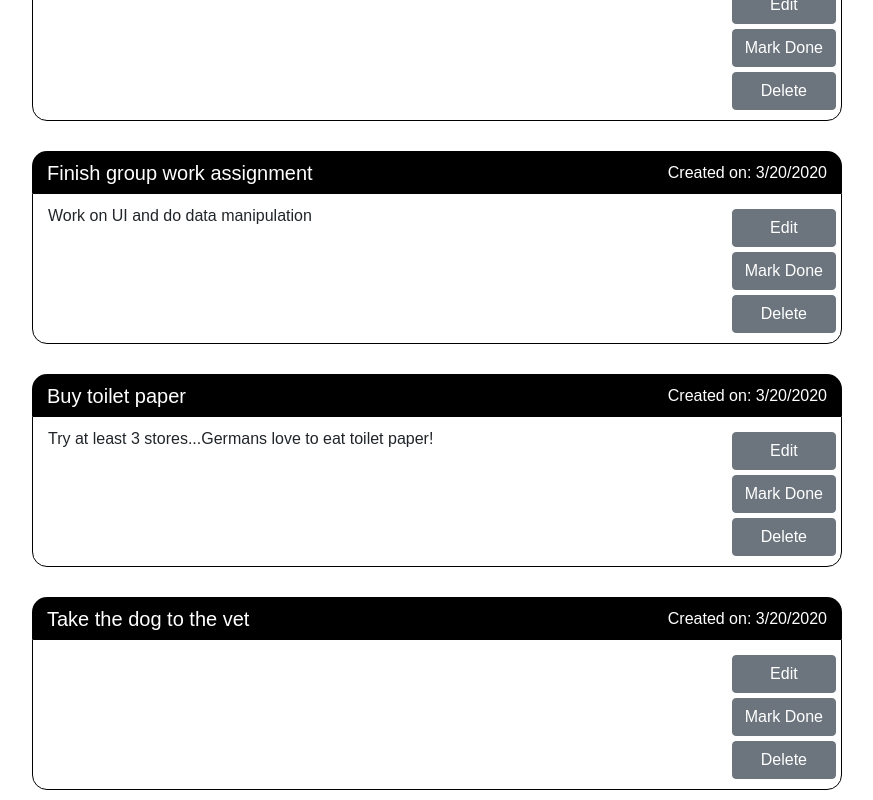
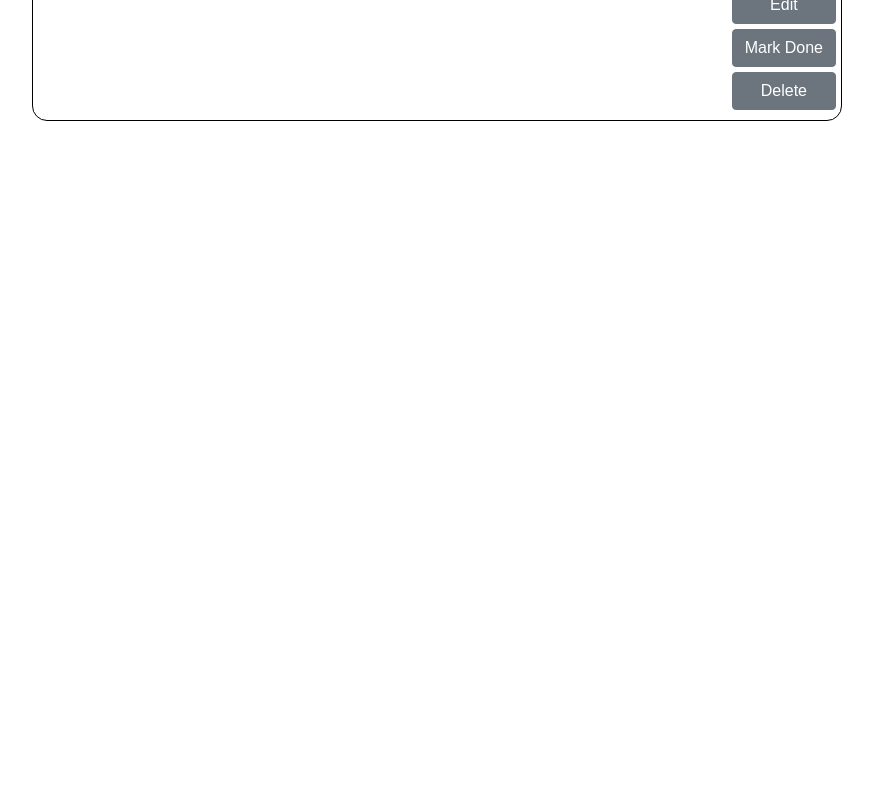
Before and after one commit to Bobaflex-HSV/ToDoList-React, a React (Create React App) app: page / in a window 1280 px wide. Shown: the part 624-1424 px from the top of the page, without its empty margins (203-1076 px from the left). After the commit the page ends 800 px from the top, so only its background shows below. Built offline with nearby package versions, Linux system fonts and the light colour scheme.

Commit message:
add button test functionality

```diff
--- a/src/App.js
+++ b/src/App.js
@@ -1,4 +1,4 @@
-import React from "react";
+import React, { useState } from "react";
 import "./styles/styles.css";
 import TodoList from "./components/TodoList";
 export default function App() {
--- a/src/components/Todo.js
+++ b/src/components/Todo.js
@@ -1,12 +1,13 @@
-import React from "react";
+import React, { useState } from "react";
 import "../styles/Todo.css";
+import TodoList from "./TodoList";
 
 export default function Todo({ value, dateProperty, descriptionProperty }) {
   function editTodo() {
     alert("Clicked on edit");
   }
   function markDone() {
-    alert("Clicked on Mark Done");
+    alert("Clicked on Mark Done: " + value);
   }
 
   function deleteTodo() {
--- a/src/components/TodoList.js
+++ b/src/components/TodoList.js
@@ -1,25 +1,10 @@
-import React from "react";
+import React, { useState } from "react";
 import Todo from "./Todo";
 import "../styles/Todolist.css";
 import "../styles/Todo.css";
 
 export default function TodoList() {
   const arrayOfData = [
-    {
-      value: "Finish group work assignment",
-      date: new Date().toLocaleDateString(),
-      description: "Work on UI and do data manipulation"
-    },
-    {
-      value: "Buy toilet paper",
-      date: new Date().toLocaleDateString(),
-      description: "Try at least 3 stores...Germans love to eat toilet paper!"
-    },
-    {
-      value: "Take the dog to the vet",
-      date: new Date().toLocaleDateString(),
-      description: ""
-    },
     {
       value: "Finish group work assignment",
       date: new Date().toLocaleDateString(),
```
